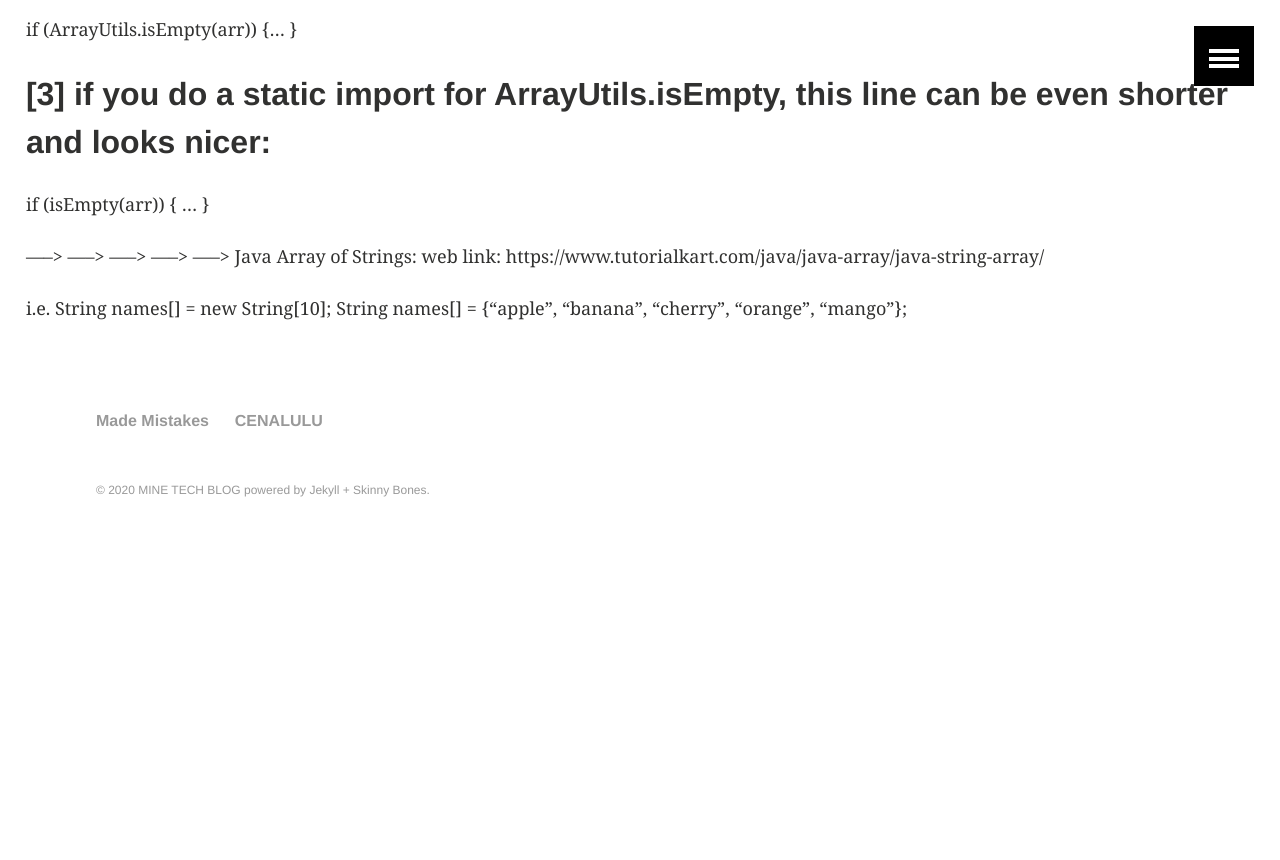
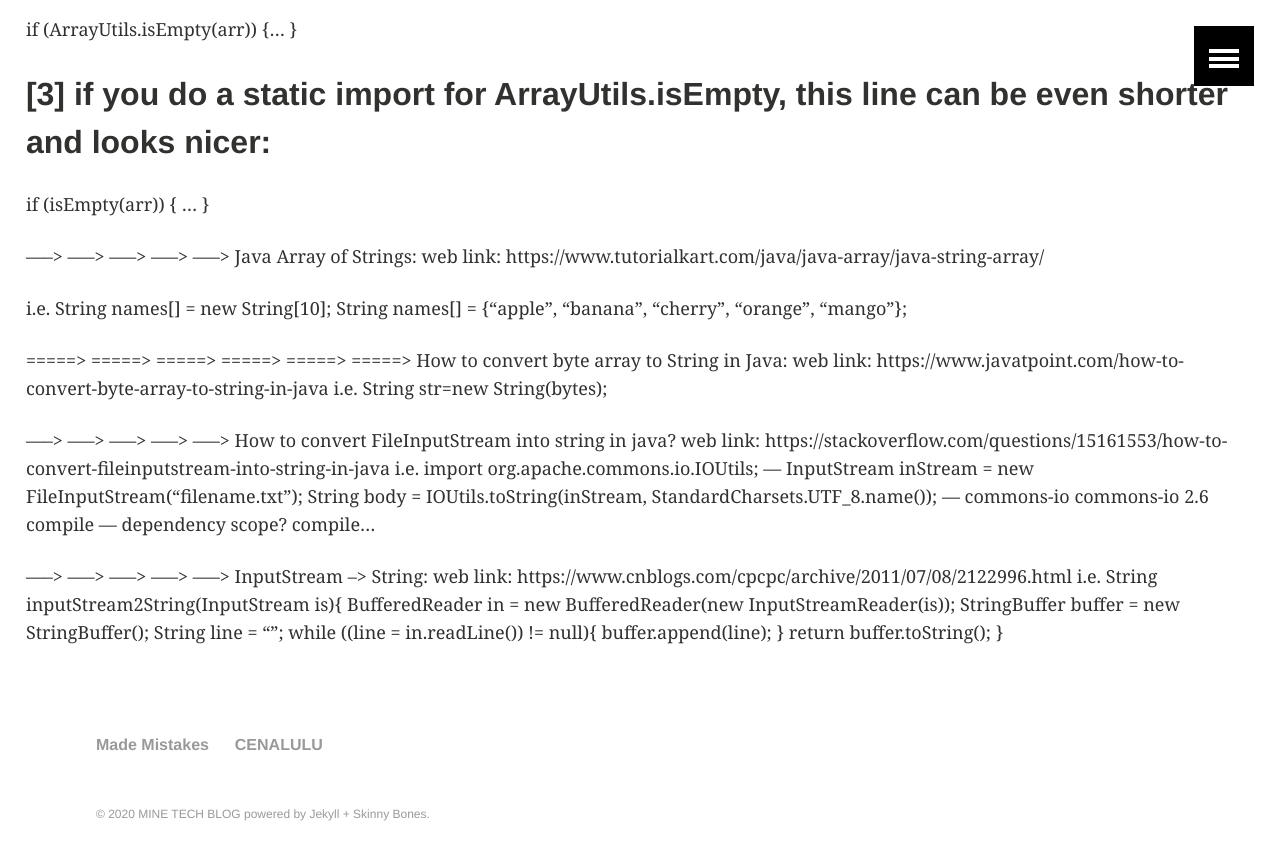
Before and after one commit to SoniaShen/soniashen.github.io, a Jekyll site: the page built from _posts/2020-08-18-java-string-array.md, in a window 1280 px wide and 900 px high, scrolled down 869 px. Shown: the top 860 px of the window. Built offline with Jekyll 4.4.1, drawn with Linux system fonts in a browser that asks for light colours; our own code applies the rules of GitHub Pages for plain Markdown files; before the commit the page ends 1445 px from its top, so only the background shows below that.

Commit message:
Change gitignore file as jekyll-theme-skinny-bones. Some more posts.

```diff
--- a/_posts/2020-08-18-java-string-array.md
+++ b/_posts/2020-08-18-java-string-array.md
@@ -52,3 +52,45 @@ web link: https://www.tutorialkart.com/java/java-array/java-string-array/
 i.e.
     String names[] = new String[10];
     String names[] = {"apple", "banana", "cherry", "orange", "mango"};
+
+
+
+ =====> =====> =====> =====> =====> =====>
+How to convert byte array to String in Java:
+web link: https://www.javatpoint.com/how-to-convert-byte-array-to-string-in-java
+i.e.
+String str=new String(bytes);
+
+ -----> -----> -----> -----> ----->
+How to convert FileInputStream into string in java?
+web link: https://stackoverflow.com/questions/15161553/how-to-convert-fileinputstream-into-string-in-java
+i.e.
+import org.apache.commons.io.IOUtils;
+---
+InputStream inStream = new FileInputStream("filename.txt");
+String body = IOUtils.toString(inStream, StandardCharsets.UTF_8.name());
+---
+        <dependency>
+            <groupId>commons-io</groupId>
+            <artifactId>commons-io</artifactId>
+            <version>2.6</version>
+            <scope>compile</scope>
+        </dependency>
+---
+dependency scope? compile...
+
+
+
+ -----> -----> -----> -----> ----->
+InputStream --> String:
+web link: https://www.cnblogs.com/cpcpc/archive/2011/07/08/2122996.html
+i.e.
+String inputStream2String(InputStream is){
+   BufferedReader in = new BufferedReader(new InputStreamReader(is));
+   StringBuffer buffer = new StringBuffer();
+   String line = "";
+   while ((line = in.readLine()) != null){
+     buffer.append(line);
+   }
+   return buffer.toString();
+}
```
Also changed, not shown: _posts/2020-09-07-git-stash.md (added, +5 -0 lines), _posts/2020-09-07-java-certificate-to-string.md (added, +17 -0 lines), _posts/2020-09-07-maven-scope.md (added, +38 -0 lines), 2 other files.
